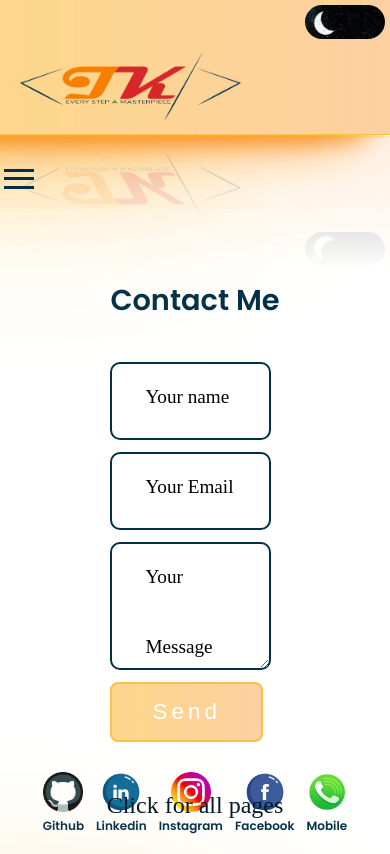
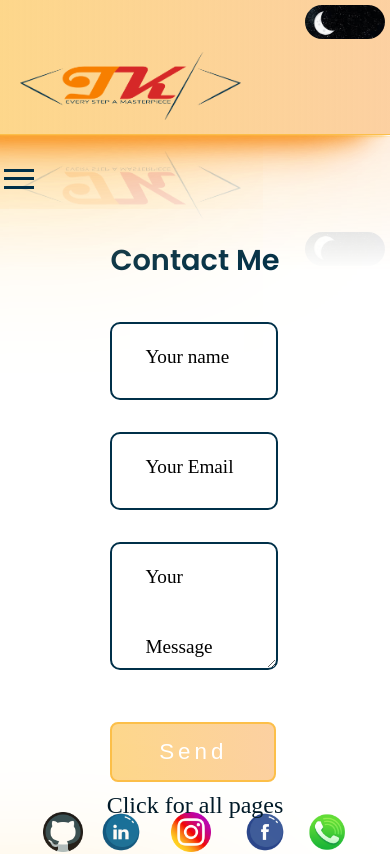
Before and after one commit to teokartvelishvili/aboutme, a React (Create React App) app: page /contact in a window 390 px wide. Shown: the top 854 px of the page. Built offline with nearby package versions, Linux system fonts and the light colour scheme.

Commit message:
Update Contact.css

```diff
--- a/src/Pages/Contact/Contact.css
+++ b/src/Pages/Contact/Contact.css
@@ -243,8 +243,8 @@ textarea:valid + .labelline,
 
     /* contact-form სტილები პატარა ეკრანისთვის */
     .contact-form {
-      width: 95%; /* სიგანის ზომა უფრო გაიზარდა */
-      gap: 20px; /* დაშორება ელემენტებს შორის */
+      width: 99%; /* სიგანის ზომა უფრო გაიზარდა */
+      gap: 40px; /* დაშორება ელემენტებს შორის */
     }
 
     .entryarea {
@@ -254,7 +254,7 @@ textarea:valid + .labelline,
 
     .contact-form input,
     .contact-form textarea {
-      font-size: 1.4em; /* ტექსტის ზომის მცირე გაზრდა */
+      font-size: 1.7em; /* ტექსტის ზომის მცირე გაზრდა */
       line-height: 50px;
       padding: 12px 20px; /* padding გაიზარდა */
       width: 100%; /* სიგანე მორგებულია პატარა ეკრანზე */
@@ -281,10 +281,10 @@ textarea:valid + .labelline,
 
     /* ღილაკი */
     .contact-form button {
-      width: 95%;
+      width: 99%;
       font-size: 1.4em;
       padding: 15px 20px;
-      margin: 50px 0 0 0; /* ზედა დაშორება ღილაკისგან */
+      margin: 70px 0 0 0; /* ზედა დაშორება ღილაკისგან */
     }
 
     .contact-form button:hover {
```
